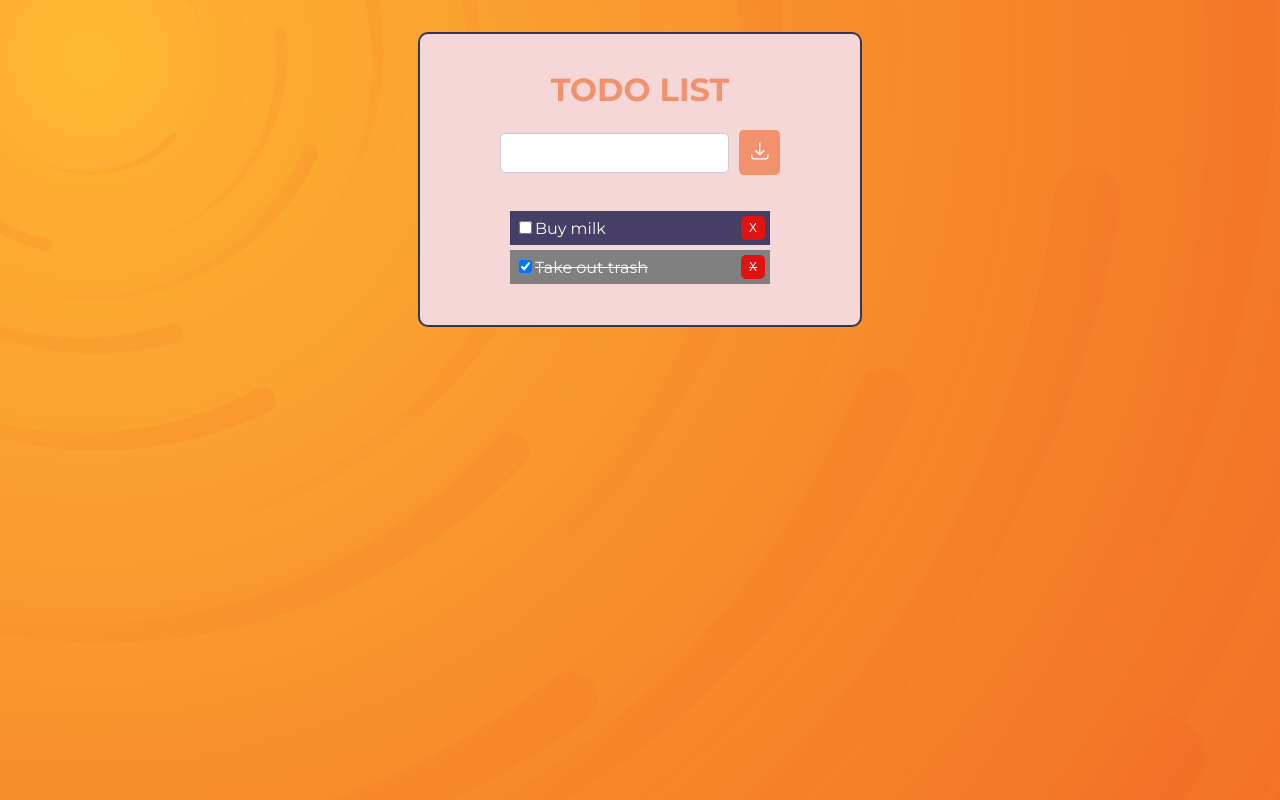
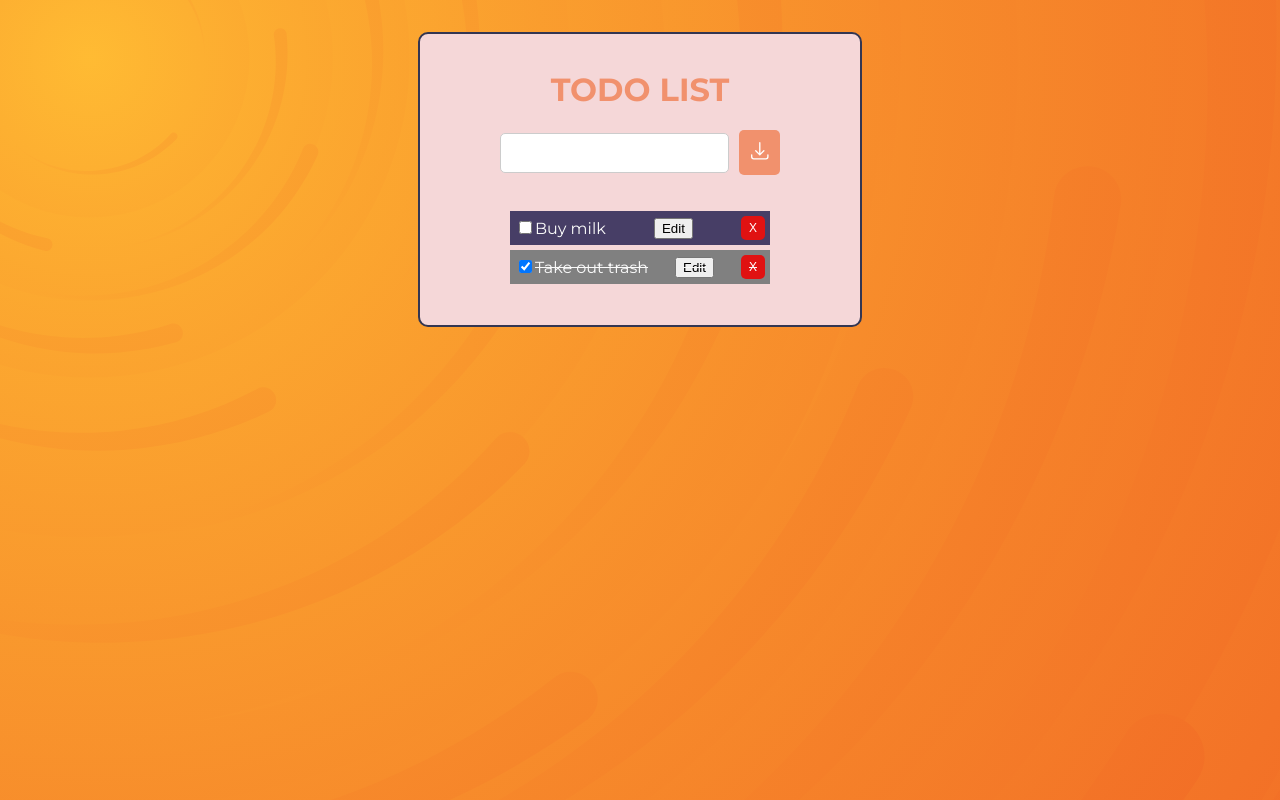
Before and after one commit to severu/vite-todo-practice, a React (Vite) app: page / in a window 1280 px wide. Built offline with nearby package versions, Linux system fonts and the light colour scheme.

Commit message:
Made a temporary edit function--will refactor later

```diff
--- a/src/App.jsx
+++ b/src/App.jsx
@@ -11,12 +11,34 @@ const MySwal = withReactContent(Swal);
 function App() {
   const [tasks, setTasks] = useState(todos);
   const [currentInput, setCurrentInput] = useState("");
+  const [editID, setEditID] = useState(0); //this is important to control the flow of the handleAdd function
 
   const handleAdd = (e) => {
     e.preventDefault();
-    const task = { id: tasks.length + 1, task: currentInput, isDone: false };
-    setTasks((prev) => [task, ...prev]);
-    setCurrentInput("");
+    if (currentInput !== "") {
+      const task = { id: tasks.length + 1, task: currentInput, isDone: false };
+      setTasks((prev) => [task, ...prev]);
+      setCurrentInput("");
+    }
+    //temporary solution... I prefer the pop-up one.
+    if (editID) {
+      //store the object with the same id as the one being edited
+      const editTask = tasks.find((t) => t.id === editID);
+      //store the new task list to a variable
+      const updatedTask = tasks.map((t) =>
+        //if the id of the object is the same as the id of the item being edited...
+        //set the specific object's task item's value to the one inside currentInput
+        t.id === editTask.id
+          ? { id: t.id, task: currentInput, isDone: t.isDone }
+          : { id: t.id, task: t.task, isDone: t.isDone }
+      );
+      //update the Tasks object with the new one
+      setTasks(updatedTask);
+      //setting editID to 0 everytime you enter the 2nd if block is important...
+      //because you don't want to get inside the second if block if you are...
+      //just trying to add another todo item right after editing an item.
+      setEditID(0);
+    }
   };
 
   const handleCheck = (id) => {
@@ -50,6 +72,11 @@ function App() {
     });
   };
 
+  const handleEdit = (todo) => {
+    setCurrentInput(todo.task);
+    setEditID(todo.id);
+  };
+
   return (
     <div className="app">
       <h1 className="app__title">TODO LIST</h1>
@@ -73,6 +100,7 @@ function App() {
         todos={tasks}
         handleCheck={handleCheck}
         handleDelete={handleDelete}
+        handleEdit={handleEdit}
       />
     </div>
   );
--- a/src/components/TodoList/TodoList.jsx
+++ b/src/components/TodoList/TodoList.jsx
@@ -2,7 +2,7 @@ import React from "react";
 import "./TodoList.modules.scss";
 import classNames from "classnames";
 
-function TodoList({ todos, handleCheck, handleDelete }) {
+function TodoList({ todos, handleCheck, handleDelete, handleEdit }) {
   return (
     <div className="todo">
       <ul className="todo__list">
@@ -19,6 +19,9 @@ function TodoList({ todos, handleCheck, handleDelete }) {
               />
               {todo.task}
             </label>
+            <button onClick={() => handleEdit(todo)}>
+              Edit
+            </button>
             <button
               className="todo__list__item__del-btn"
               onClick={() => handleDelete(todo.id)}
```
